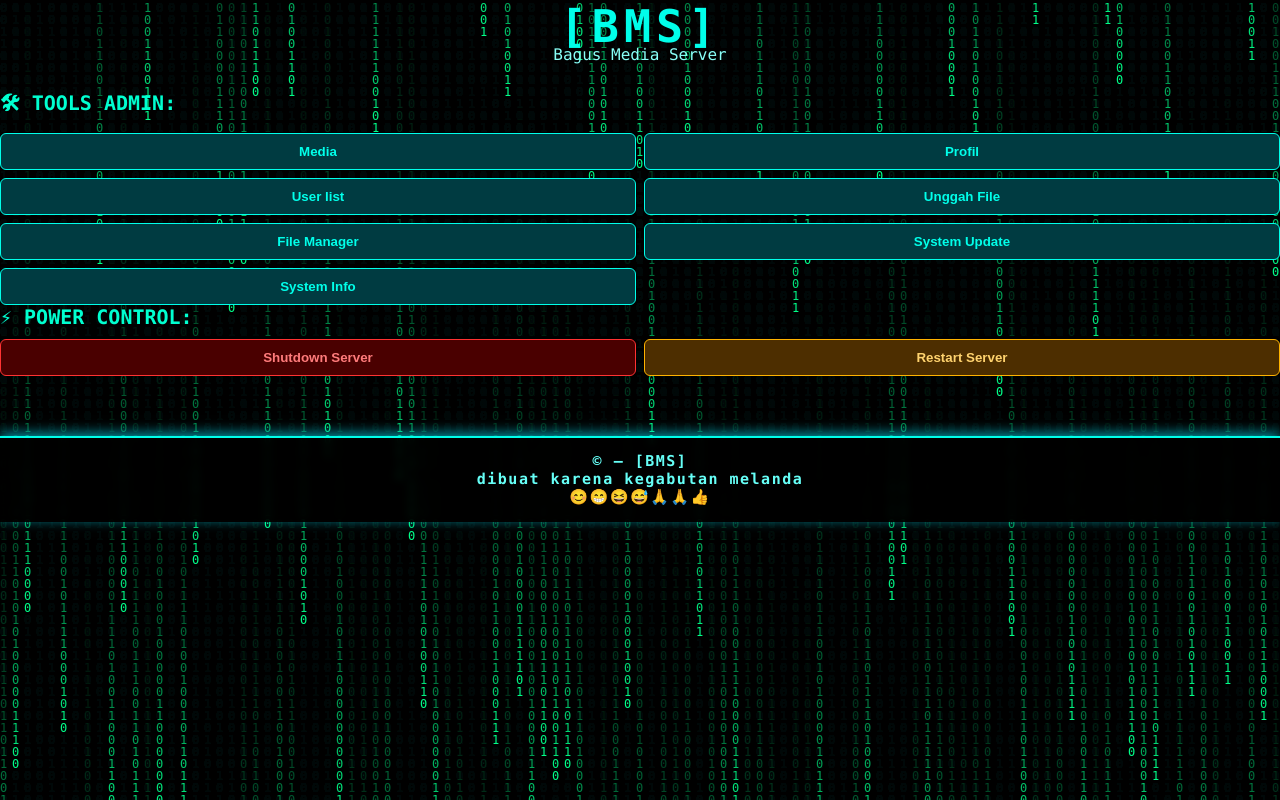
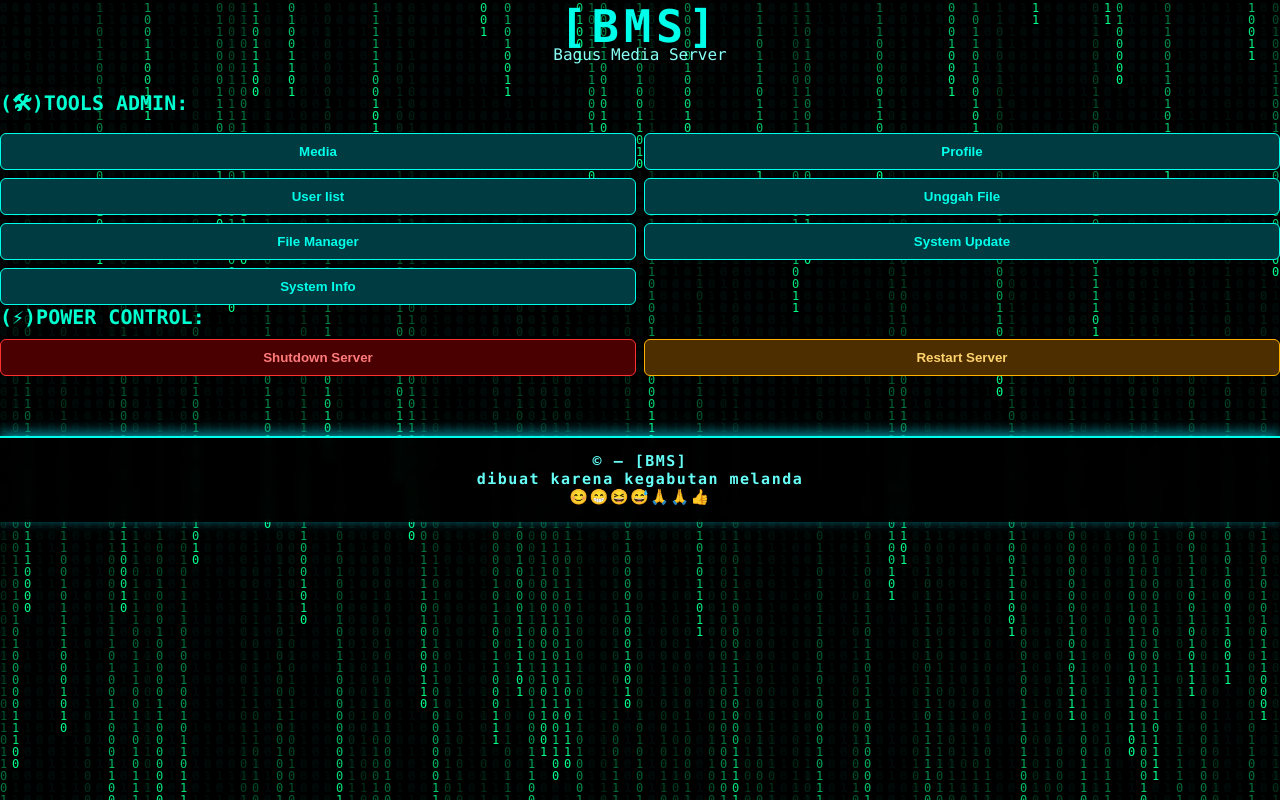
Before and after one commit to MiftahulKhoiri/BMS-BagusMediaServer, a Flask app: page /admin/home in a window 1280 px wide. Run offline with Flask 3, Linux system fonts and the light colour scheme; the visitor is signed in with stand-in values (Sample User, id 1); data comes from the database, SQL or seed files in the repository.

Commit message:
Update BMSadmin_home.html

```diff
--- a/app/templates/BMSadmin_home.html
+++ b/app/templates/BMSadmin_home.html
@@ -27,11 +27,11 @@
 <!-- ===========================
      TOOLS ADMIN CARD
 =========================== -->
-<div class="section-title">🛠 TOOLS ADMIN:</div>
+<div class="section-title">(🛠)TOOLS ADMIN:</div>
 
     <div class="tools-grid">
         <button class="btn tool" onclick="location.href='/user/home'">Media</button>
-        <button class="btn tool" onclick="location.href='/profile'">Profil</button>
+        <button class="btn tool" onclick="location.href='/profile'">Profile</button>
         <button class="btn tool" onclick="location.href='/admin/user-list'">User list</button>
         <button class="btn tool" onclick="location.href='/upload/ui'">Unggah File</button>
         <button class="btn tool" onclick="location.href='/filemanager/ui'">File Manager</button>
@@ -42,7 +42,7 @@
 <!-- ===========================
      POWER CONTROL CARD
 =========================== -->
-<div class="section-title">⚡ POWER CONTROL:</div>
+<div class="section-title">(⚡)POWER CONTROL:</div>
 
     <div class="tools-grid">
         <button class="btn danger" onclick="shutdownServer()">Shutdown Server</button>
```
